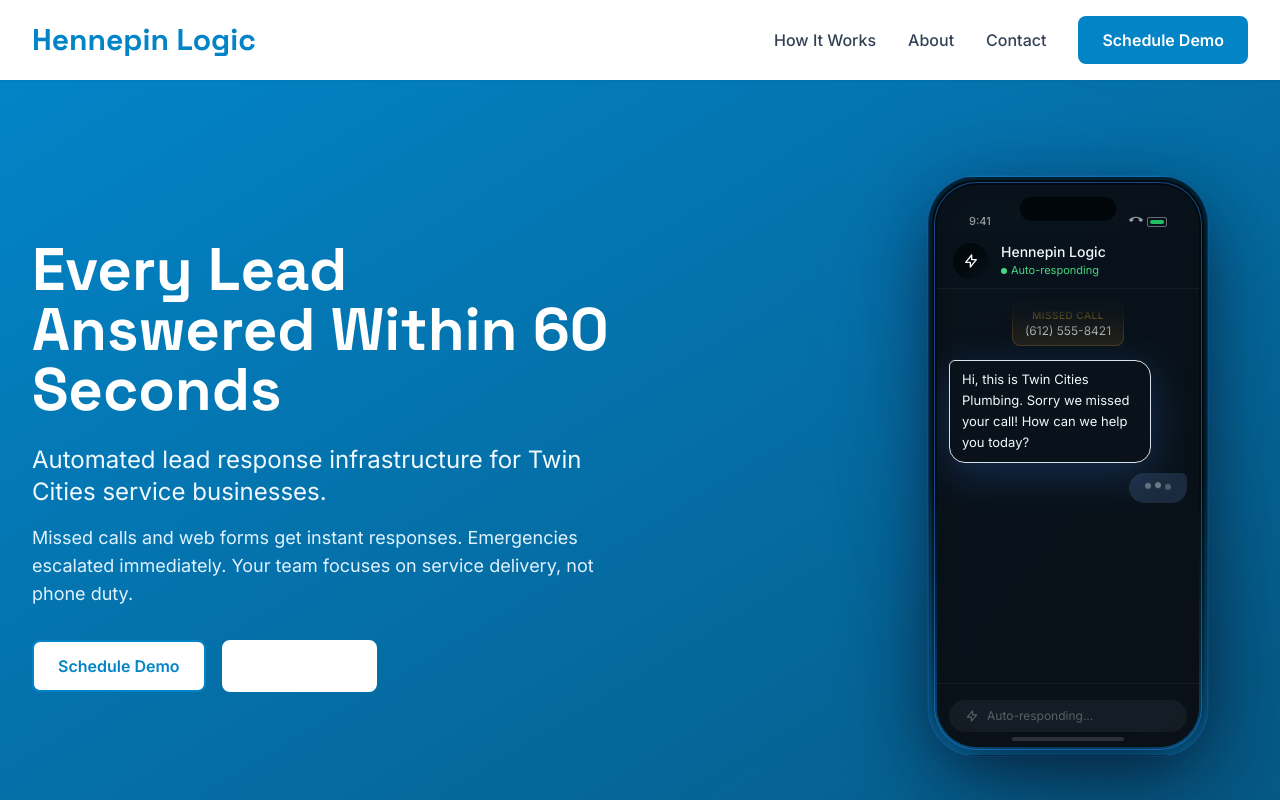
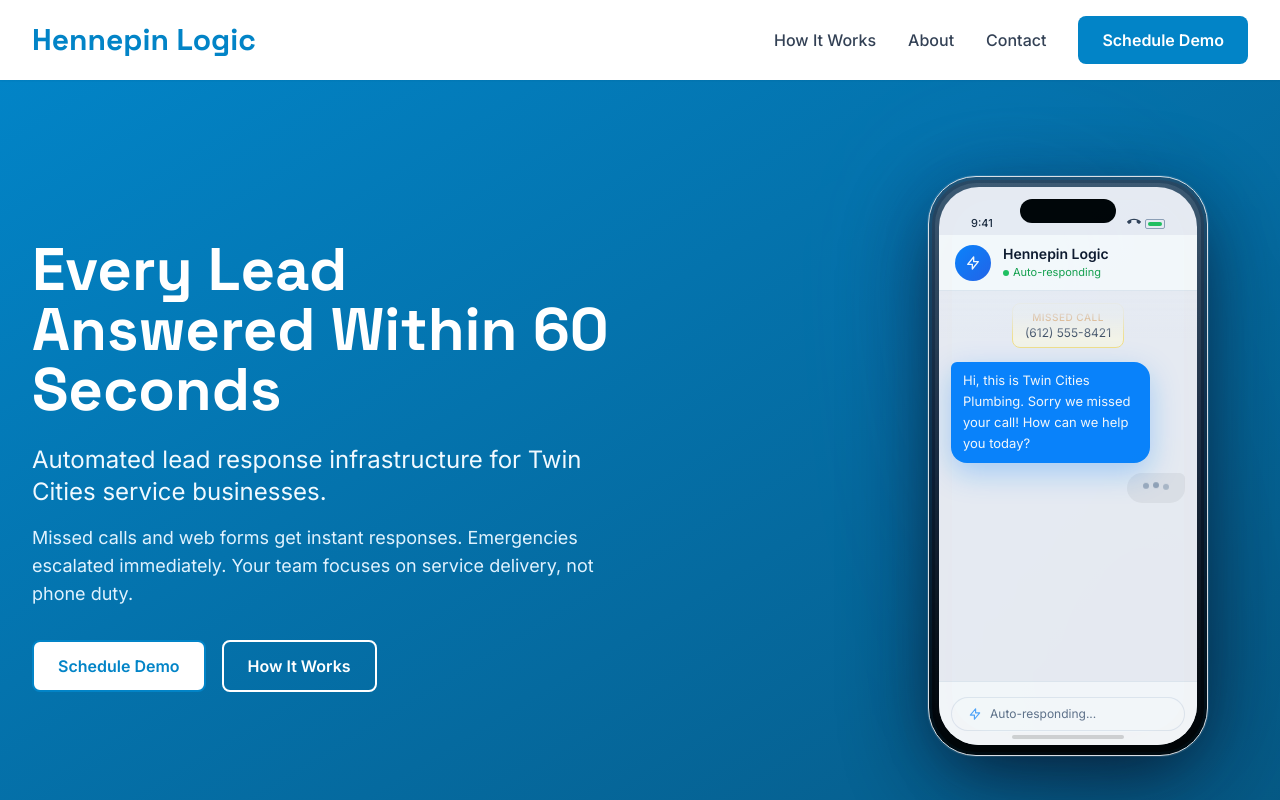
Before and after one commit to yirgareminick/hennepinlogic-site, a Next.js app: page / in a window 1280 px wide. Shown: the top 800 px of the page. Built offline with nearby package versions, Linux system fonts and the light colour scheme.

Commit message:
site update

```diff
--- a/src/app/layout.tsx
+++ b/src/app/layout.tsx
@@ -29,6 +29,9 @@
     locale: 'en_US',
     type: 'website',
   },
+  icons: {
+    icon: '/favicon.svg',
+  },
   twitter: {
     card: 'summary_large_image',
     title: 'Hennepin Logic | Automated Lead Response',
@@ -57,7 +60,7 @@
               name: 'Hennepin Logic',
               description: 'Automated lead response infrastructure for service businesses in the Twin Cities metropolitan area',
               url: 'https://hennepinlogic.com',
-              email: 'info@hennepinlogic.com',
+              email: 'admin@hennepinlogic.xyz',
               address: {
                 '@type': 'PostalAddress',
                 addressLocality: 'Minneapolis',
--- a/src/app/page.tsx
+++ b/src/app/page.tsx
@@ -29,7 +29,7 @@
                   href="/how-it-works"
                   external={false}
                   variant="secondary"
-                  className="border-white text-white hover:bg-white/10"
+                  className="border-white text-white bg-transparent hover:bg-white/10"
                 >
                   How It Works
                 </CTAButton>
--- a/src/app/privacy/page.tsx
+++ b/src/app/privacy/page.tsx
@@ -150,7 +150,7 @@
           <h2>Contact Us</h2>
           <p>Questions about this Privacy Policy? Contact us:</p>
           <ul>
-            <li>Email: privacy@hennepinlogic.com</li>
+            <li>Email: admin@hennepinlogic.xyz</li>
             <li>Mail: Hennepin Logic, Minneapolis, MN</li>
           </ul>
 
--- a/src/app/terms/page.tsx
+++ b/src/app/terms/page.tsx
@@ -225,7 +225,7 @@
           <h2>20. Contact Information</h2>
           <p>Questions about these Terms? Contact us:</p>
           <ul>
-            <li>Email: legal@hennepinlogic.com</li>
+            <li>Email: admin@hennepinlogic.xyz</li>
             <li>Mail: Hennepin Logic, Minneapolis, MN</li>
           </ul>
 
--- a/src/components/PhoneMockup.tsx
+++ b/src/components/PhoneMockup.tsx
@@ -103,18 +103,18 @@
 function TypingIndicator({ isIncoming = false }: { isIncoming?: boolean }) {
   return (
     <div className={`flex ${isIncoming ? 'justify-end' : 'justify-start'}`}>
-      <div className={`px-4 py-3 rounded-2xl ${isIncoming ? 'bg-[#1e293b] rounded-tr-md' : 'bg-primary rounded-tl-md'}`}>
+      <div className={`px-4 py-3 rounded-2xl ${isIncoming ? 'bg-[#E5E5EA] rounded-tr-md' : 'bg-[#0A84FF] rounded-tl-md'}`}>
         <div className="flex gap-1">
           <div
-            className={`w-1.5 h-1.5 rounded-full ${isIncoming ? 'bg-white/40' : 'bg-white/60'}`}
+            className={`w-1.5 h-1.5 rounded-full ${isIncoming ? 'bg-slate-400' : 'bg-white/70'}`}
             style={{ animation: 'typing-dot 1.4s infinite', animationDelay: '0ms' }}
           />
           <div
-            className={`w-1.5 h-1.5 rounded-full ${isIncoming ? 'bg-white/40' : 'bg-white/60'}`}
+            className={`w-1.5 h-1.5 rounded-full ${isIncoming ? 'bg-slate-400' : 'bg-white/70'}`}
             style={{ animation: 'typing-dot 1.4s infinite', animationDelay: '200ms' }}
           />
           <div
-            className={`w-1.5 h-1.5 rounded-full ${isIncoming ? 'bg-white/40' : 'bg-white/60'}`}
+            className={`w-1.5 h-1.5 rounded-full ${isIncoming ? 'bg-slate-400' : 'bg-white/70'}`}
             style={{ animation: 'typing-dot 1.4s infinite', animationDelay: '400ms' }}
           />
         </div>
@@ -271,48 +271,48 @@
       `}</style>
 
       {/* Phone frame */}
-      <div className="relative w-[280px] h-[580px] bg-gradient-to-b from-black/75 via-black/70 to-black/82 rounded-[3rem] p-2 shadow-[0_25px_90px_rgba(15,23,42,0.55)] border border-blue-500/20 ring-1 ring-blue-500/10 transition duration-500 transform-gpu hover:scale-[0.995] opacity-95">
-        <div className="absolute inset-[3px] rounded-[2.75rem] bg-gradient-to-b from-white/22 via-white/8 to-transparent pointer-events-none" />
-        <div className="absolute inset-[6px] rounded-[2.6rem] ring-1 ring-white/12 pointer-events-none" />
+      <div className="relative w-[280px] h-[580px] bg-gradient-to-b from-slate-700/60 via-slate-900/70 to-black/90 rounded-[3rem] p-[10px] shadow-[0_25px_90px_rgba(15,23,42,0.55)] border border-white/12 ring-1 ring-white/10 transition duration-500 transform-gpu hover:scale-[0.995] opacity-95">
+        <div className="absolute inset-[3px] rounded-[2.75rem] bg-gradient-to-b from-white/28 via-white/12 to-transparent pointer-events-none" />
+        <div className="absolute inset-[6px] rounded-[2.6rem] bg-gradient-to-b from-white/10 to-transparent pointer-events-none" />
         {/* Inner screen */}
-        <div className="relative w-full h-full bg-[#0a0e14] rounded-[2.5rem] overflow-hidden">
+        <div className="relative w-full h-full bg-[#F2F2F7] rounded-[2.5rem] overflow-hidden">
           {/* Dynamic Island */}
           <div className="absolute top-3 left-1/2 -translate-x-1/2 w-24 h-6 bg-black rounded-full z-20" />
 
           {/* Status bar */}
           <div className="absolute top-0 left-0 right-0 h-12 z-20 flex items-end justify-between px-8 pb-1">
-            <span className="text-[11px] text-white/60 font-medium">9:41</span>
-            <div className="flex items-center gap-1 text-white/60">
+            <span className="text-[11px] text-slate-800 font-medium">9:41</span>
+            <div className="flex items-center gap-1 text-slate-700">
               <svg className="w-3.5 h-3.5" fill="currentColor" viewBox="0 0 24 24">
                 <path d="M12 3C7.46 3 3.34 4.78.29 7.67c-.18.18-.29.43-.29.71 0 .28.11.53.29.71l2.48 2.48c.18.18.43.29.71.29.27 0 .52-.11.7-.28.79-.74 1.69-1.36 2.66-1.85.33-.16.56-.5.56-.9v-3.1c1.45-.48 3-.73 4.6-.73s3.15.25 4.6.73v3.1c0 .4.23.74.56.9.98.49 1.87 1.12 2.67 1.85.18.18.43.28.7.28.28 0 .53-.11.71-.29l2.48-2.48c.18-.18.29-.43.29-.71 0-.28-.12-.52-.3-.7C20.66 4.78 16.54 3 12 3z"/>
               </svg>
-              <div className="w-5 h-2.5 border border-white/40 rounded-sm relative">
+              <div className="w-5 h-2.5 border border-slate-400 rounded-sm relative">
                 <div className="absolute inset-0.5 bg-green-500 rounded-[2px]" style={{ width: '80%' }} />
               </div>
             </div>
           </div>
 
           {/* Fade overlay at top of screen */}
-          <div className="absolute top-12 left-0 right-0 h-8 bg-gradient-to-b from-[#0a0e14] to-transparent pointer-events-none z-15" />
+          <div className="absolute top-12 left-0 right-0 h-8 bg-gradient-to-b from-[#F2F2F7] to-transparent pointer-events-none z-15" />
 
           {/* Chat header */}
-          <div className="absolute top-12 left-0 right-0 h-14 bg-[#0a0e14]/95 backdrop-blur-sm border-b border-white/5 flex items-center px-4 z-20">
-            <div className="w-9 h-9 rounded-full bg-gradient-to-br from-primary to-blue-600 flex items-center justify-center mr-3">
+          <div className="absolute top-12 left-0 right-0 h-14 bg-white/95 backdrop-blur-sm border-b border-slate-200/80 flex items-center px-4 z-20">
+            <div className="w-9 h-9 rounded-full bg-gradient-to-br from-[#0A84FF] to-[#2563EB] flex items-center justify-center mr-3">
               <svg className="w-4 h-4 text-white" fill="none" viewBox="0 0 24 24" stroke="currentColor">
                 <path strokeLinecap="round" strokeLinejoin="round" strokeWidth={2} d="M13 10V3L4 14h7v7l9-11h-7z" />
               </svg>
             </div>
             <div className="flex-1 min-w-0">
-              <p className="text-white text-sm font-medium truncate">{businessName}</p>
-              <p className="text-green-400 text-[11px] flex items-center gap-1">
-                <span className="w-1.5 h-1.5 bg-green-400 rounded-full" />
+              <p className="text-slate-900 text-sm font-semibold truncate">{businessName}</p>
+              <p className="text-green-600 text-[11px] flex items-center gap-1">
+                <span className="w-1.5 h-1.5 bg-green-500 rounded-full" />
                 Auto-responding
               </p>
             </div>
           </div>
 
           {/* Fade overlay at top of messages */}
-          <div className="absolute top-[6.5rem] left-0 right-0 h-12 bg-gradient-to-b from-[#0a0e14] via-[#0a0e14]/80 to-transparent pointer-events-none z-10" />
+          <div className="absolute top-[6.5rem] left-0 right-0 h-12 bg-gradient-to-b from-[#F2F2F7] via-[#F2F2F7]/80 to-transparent pointer-events-none z-10" />
 
           {/* Messages container */}
           <div
@@ -327,9 +327,9 @@
               if (msg.type === "event") {
                 return (
                   <div key={index} className="flex justify-center message-appear py-1">
-                    <div className="bg-amber-500/10 border border-amber-500/20 rounded-lg px-3 py-1.5 text-center">
-                      <p className="text-amber-400 text-[10px] font-medium tracking-wider">{msg.label}</p>
-                      <p className="text-white/80 text-xs">{msg.text}</p>
+                    <div className="bg-amber-50 border border-amber-200 rounded-lg px-3 py-1.5 text-center">
+                      <p className="text-amber-600 text-[10px] font-medium tracking-wider">{msg.label}</p>
+                      <p className="text-slate-700 text-xs">{msg.text}</p>
                     </div>
                   </div>
                 );
@@ -338,11 +338,11 @@
               if (msg.type === "success") {
                 return (
                   <div key={index} className="flex justify-center message-appear py-1">
-                    <div className="bg-green-500/10 border border-green-500/20 rounded-lg px-3 py-1.5 flex items-center gap-1.5">
-                      <svg className="w-3 h-3 text-green-400" fill="none" viewBox="0 0 24 24" stroke="currentColor">
+                    <div className="bg-green-50 border border-green-200 rounded-lg px-3 py-1.5 flex items-center gap-1.5">
+                      <svg className="w-3 h-3 text-green-600" fill="none" viewBox="0 0 24 24" stroke="currentColor">
                         <path strokeLinecap="round" strokeLinejoin="round" strokeWidth={2} d="M5 13l4 4L19 7" />
                       </svg>
-                      <p className="text-green-400 text-xs font-medium">{msg.text}</p>
+                      <p className="text-green-700 text-xs font-medium">{msg.text}</p>
                     </div>
                   </div>
                 );
@@ -351,7 +351,7 @@
               if (msg.type === "outgoing") {
                 return (
                   <div key={index} className="flex justify-start message-appear">
-                    <div className="inline-flex max-w-[85%] bg-primary/80 border border-primary/40 text-white px-3 py-2 rounded-2xl rounded-tl-md shadow-[0_10px_40px_rgba(59,130,246,0.25)]">
+                    <div className="inline-flex max-w-[85%] bg-[#0A84FF] text-white px-3 py-2 rounded-2xl rounded-tl-md shadow-[0_10px_30px_rgba(10,132,255,0.3)]">
                       <p className="text-[13px] leading-relaxed break-words whitespace-pre-line">{msg.text}</p>
                     </div>
                   </div>
@@ -361,7 +361,7 @@
               if (msg.type === "incoming") {
                 return (
                   <div key={index} className="flex justify-end message-appear">
-                    <div className="inline-flex max-w-[85%] bg-[#041024]/95 border border-[#1E3A8A]/35 text-white/90 px-3 py-2 rounded-2xl rounded-tr-md shadow-[0_10px_40px_rgba(30,58,138,0.35)]">
+                    <div className="inline-flex max-w-[85%] bg-[#E5E5EA] text-slate-900 px-3 py-2 rounded-2xl rounded-tr-md shadow-[0_8px_18px_rgba(15,23,42,0.15)]">
                       <p className="text-[13px] leading-relaxed break-words whitespace-pre-line">{msg.text}</p>
                     </div>
                   </div>
@@ -377,9 +377,9 @@
           </div>
 
           {/* Input area */}
-          <div className="absolute bottom-0 left-0 right-0 h-16 bg-[#0a0e14] border-t border-white/5 flex items-center px-3 gap-2">
-            <div className="flex-1 bg-white/5 rounded-full px-4 py-2 text-white/30 text-xs flex items-center">
-              <svg className="w-3.5 h-3.5 mr-2 text-primary/60" fill="none" viewBox="0 0 24 24" stroke="currentColor">
+          <div className="absolute bottom-0 left-0 right-0 h-16 bg-white/95 border-t border-slate-200/80 flex items-center px-3 gap-2">
+            <div className="flex-1 bg-white border border-slate-200/80 rounded-full px-4 py-2 text-slate-500 text-xs flex items-center">
+              <svg className="w-3.5 h-3.5 mr-2 text-[#0A84FF]/70" fill="none" viewBox="0 0 24 24" stroke="currentColor">
                 <path strokeLinecap="round" strokeLinejoin="round" strokeWidth={2} d="M13 10V3L4 14h7v7l9-11h-7z" />
               </svg>
               Auto-responding...
@@ -387,7 +387,7 @@
           </div>
 
           {/* Home indicator */}
-          <div className="absolute bottom-1.5 left-1/2 -translate-x-1/2 w-28 h-1 bg-white/15 rounded-full" />
+          <div className="absolute bottom-1.5 left-1/2 -translate-x-1/2 w-28 h-1 bg-black/15 rounded-full" />
         </div>
       </div>
     </div>
```
Also changed, not shown: src/app/contact/page.tsx (+7 -7 lines), public/favicon.svg (added).
